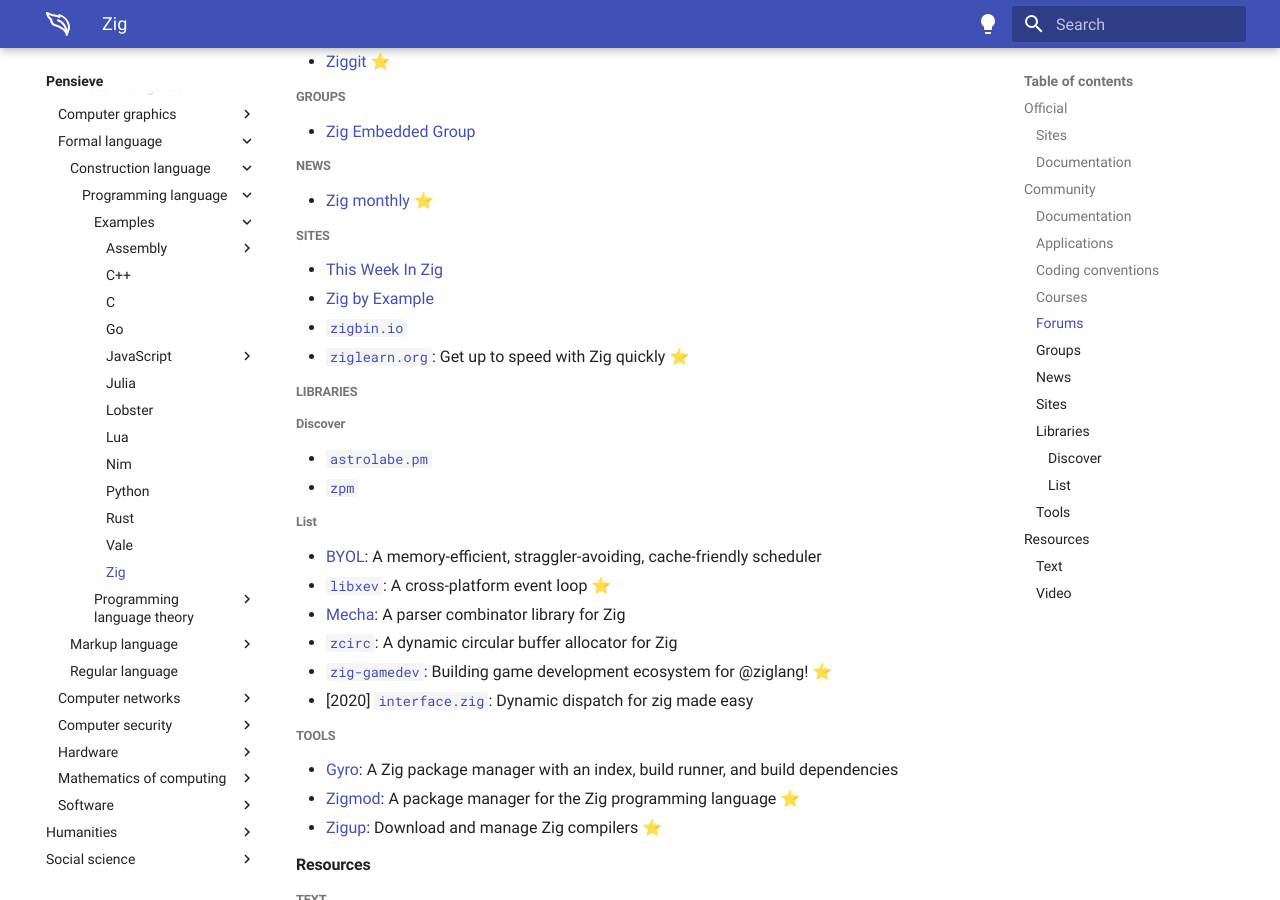
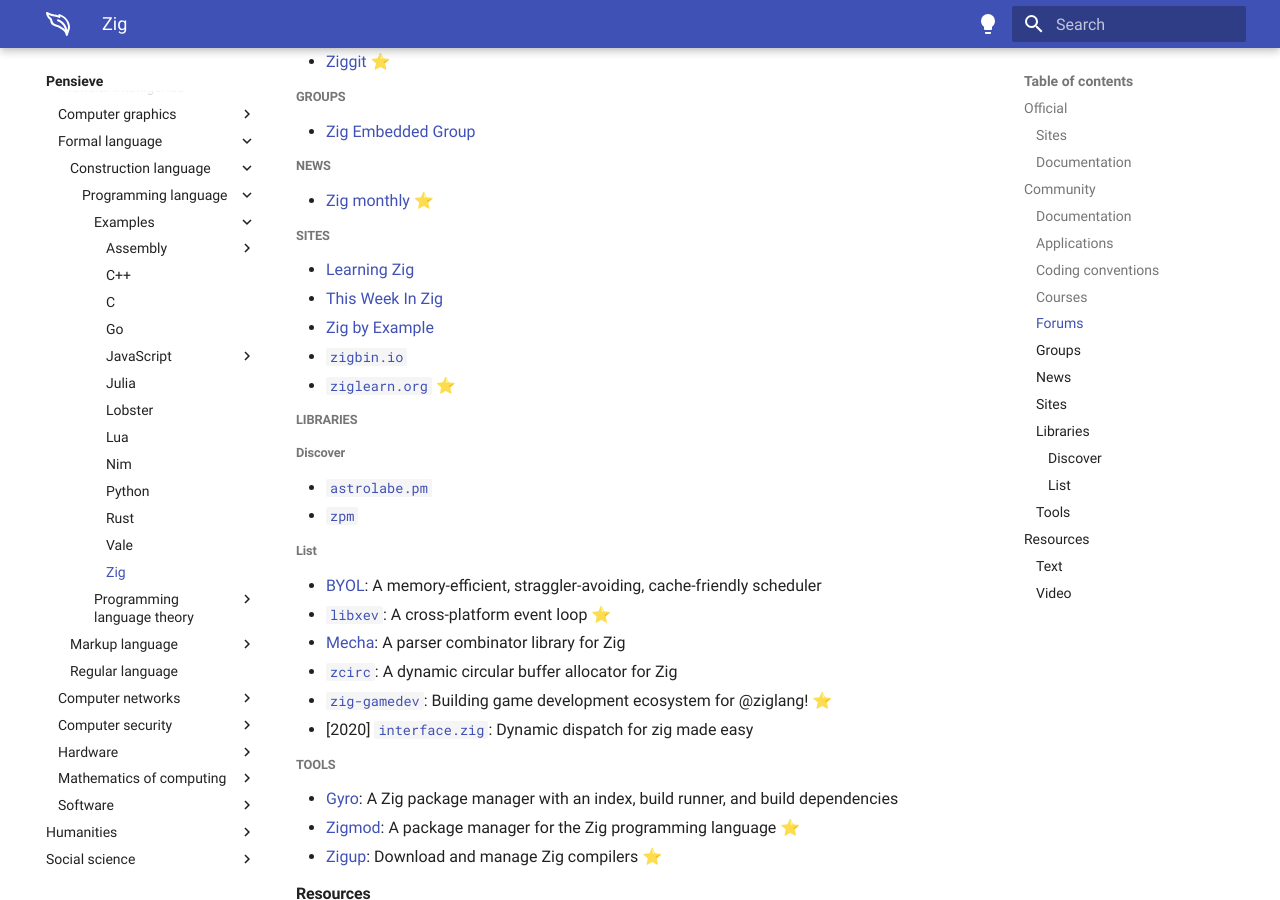
Before and after one commit to paveloom/paveloom.dev, an MkDocs documentation site: the page built from content/pensieve/zig.md, in a window 1280 px wide and 900 px high, scrolled down 1135 px. Built offline with MkDocs 1.6.1 and Material for MkDocs 9.7.7, drawn with Linux system fonts in a browser that asks for light colours.

Commit message:
Pensieve: update the Zig page.

```diff
--- a/content/pensieve/zig.md
+++ b/content/pensieve/zig.md
@@ -44,10 +44,11 @@
 - [Zig monthly](https://zigmonthly.org) ⭐
 
 ##### Sites
+- [Learning Zig](https://www.openmymind.net/learning_zig)
 - [This Week In Zig](https://thisweekinzig.mataroa.blog)
 - [Zig by Example](https://zigbyexample.github.io)
 - [`zigbin.io`](https://zigbin.io)
-- [`ziglearn.org`](https://ziglearn.org): Get up to speed with Zig quickly ⭐
+- [`ziglearn.org`](https://ziglearn.org) ⭐
 
 ##### Libraries
 
```
